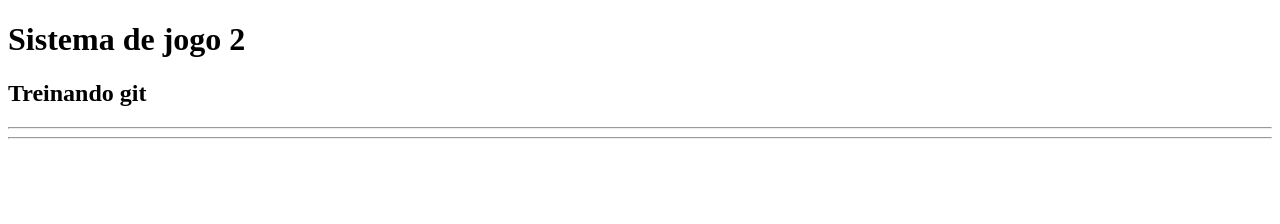
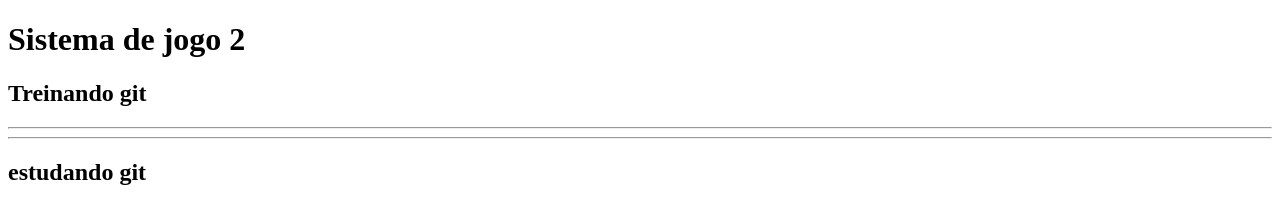
Before and after one commit to EmanueleMagalhaes/sistema-de-jogo-2, a plain HTML site: page index.html in a window 1280 px wide. Drawn offline with Linux system fonts and the light colour scheme.

Commit message:
adicionando um console log no appjs e alterando o index

```diff
--- a/app.js
+++ b/app.js
@@ -1 +1,2 @@
 console.log("Rodando o sistema de gerenciamento de jogos")
+console.log("treinando git e github")
--- a/index.html
+++ b/index.html
@@ -11,6 +11,7 @@
         <h2>Treinando git</h2>
         <hr>
         <hr>
+        <h2>estudando git</h2>
         <script src="app.js"></script>
     </body>
     </html>
```
